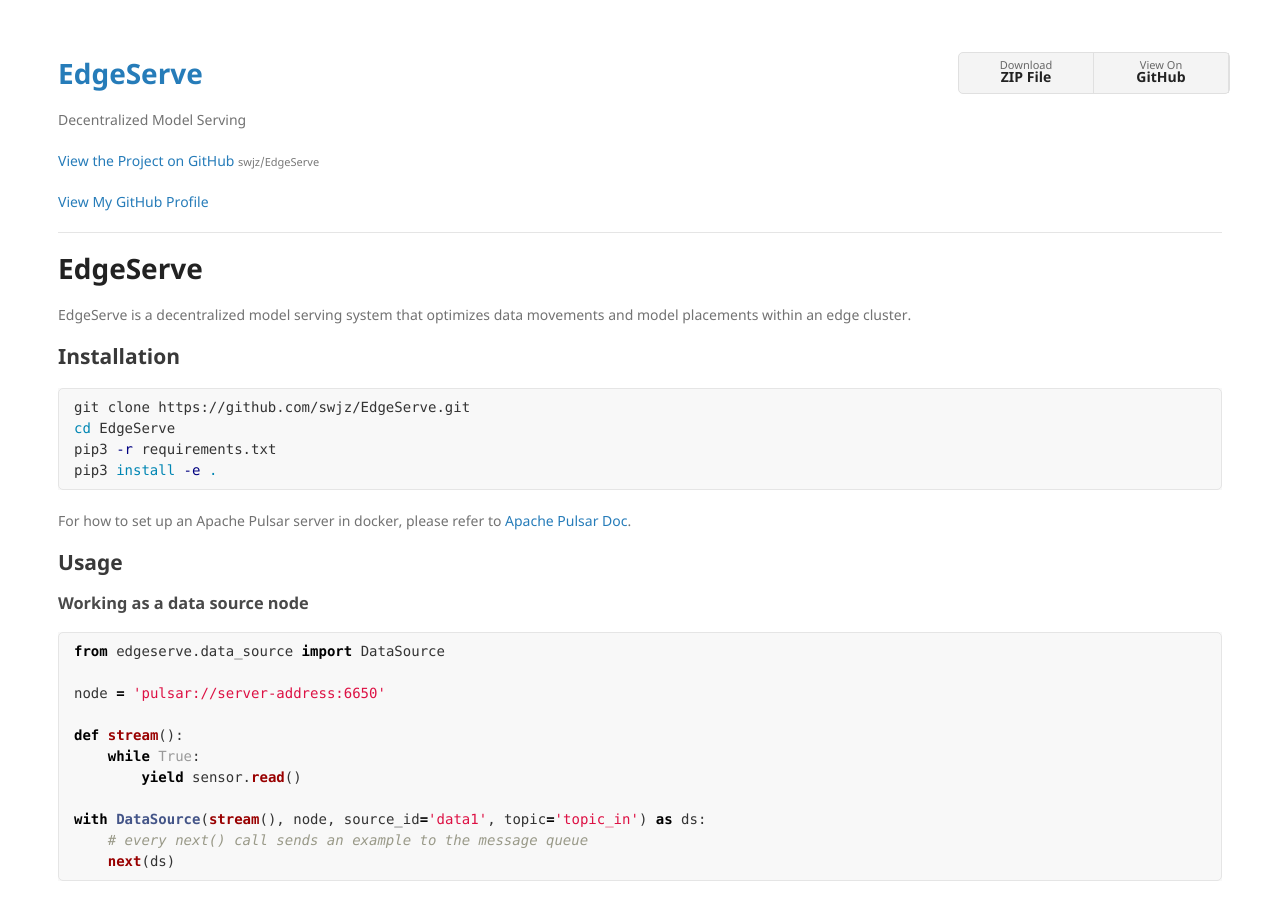
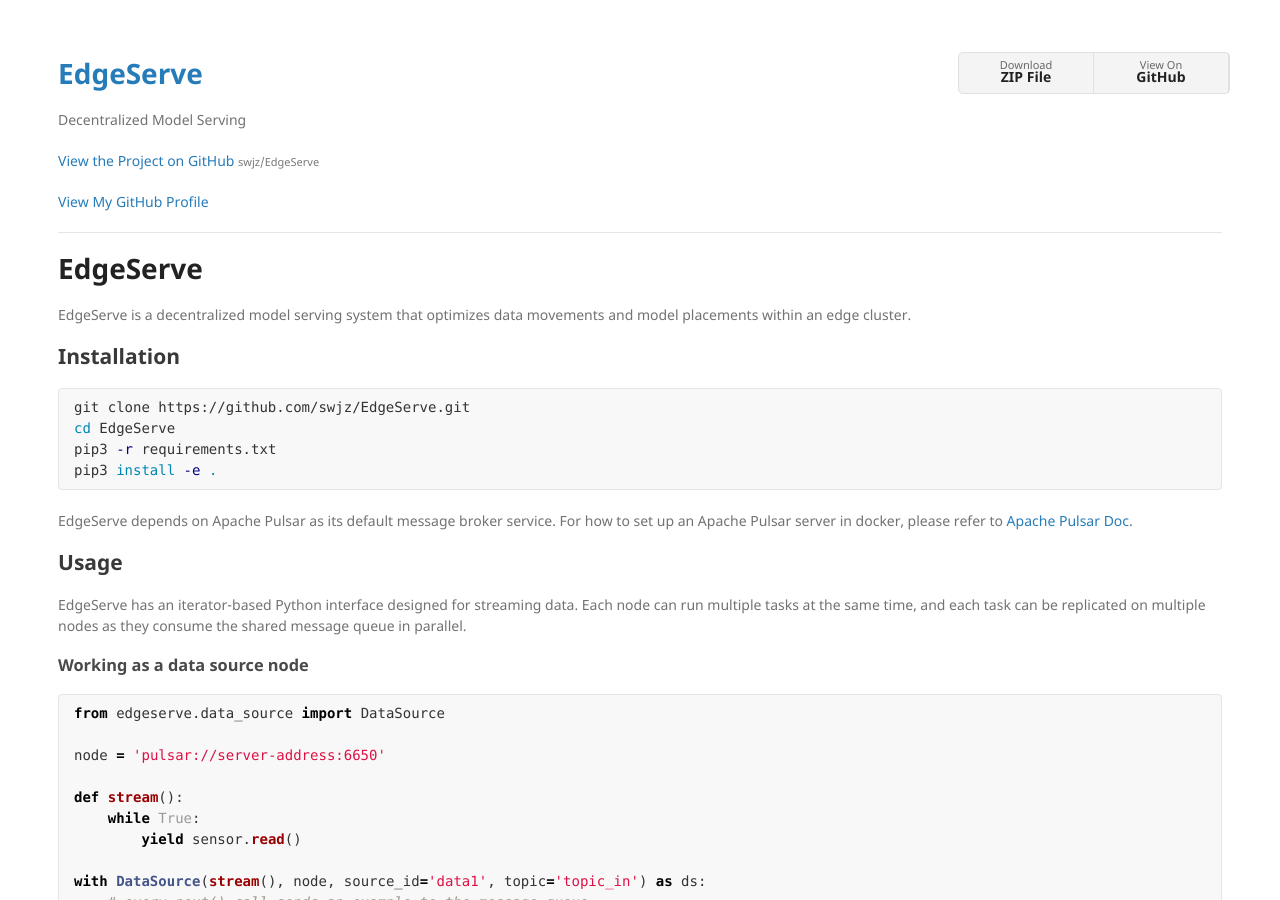
Before and after one commit to EdgeServe/edgeserve.github.io, a Jekyll site: the page built from index.md, in a window 1280 px wide and 900 px high. Built offline with Jekyll 4.4.1, drawn with Linux system fonts in a browser that asks for light colours; our own code applies the rules of GitHub Pages for plain Markdown files.

Commit message:
Update index.md

````diff
--- a/index.md
+++ b/index.md
@@ -14,9 +14,11 @@ pip3 -r requirements.txt
 pip3 install -e .
 ```
 
-For how to set up an Apache Pulsar server in docker, please refer to [Apache Pulsar Doc](https://pulsar.apache.org/docs/2.11.x/getting-started-docker/).
+EdgeServe depends on Apache Pulsar as its default message broker service. For how to set up an Apache Pulsar server in docker, please refer to [Apache Pulsar Doc](https://pulsar.apache.org/docs/2.11.x/getting-started-docker/).
 
 ## Usage
+EdgeServe has an iterator-based Python interface designed for streaming data.
+Each node can run multiple tasks at the same time, and each task can be replicated on multiple nodes as they consume the shared message queue in parallel.
 ### Working as a data source node
 ```python
 from edgeserve.data_source import DataSource
````
